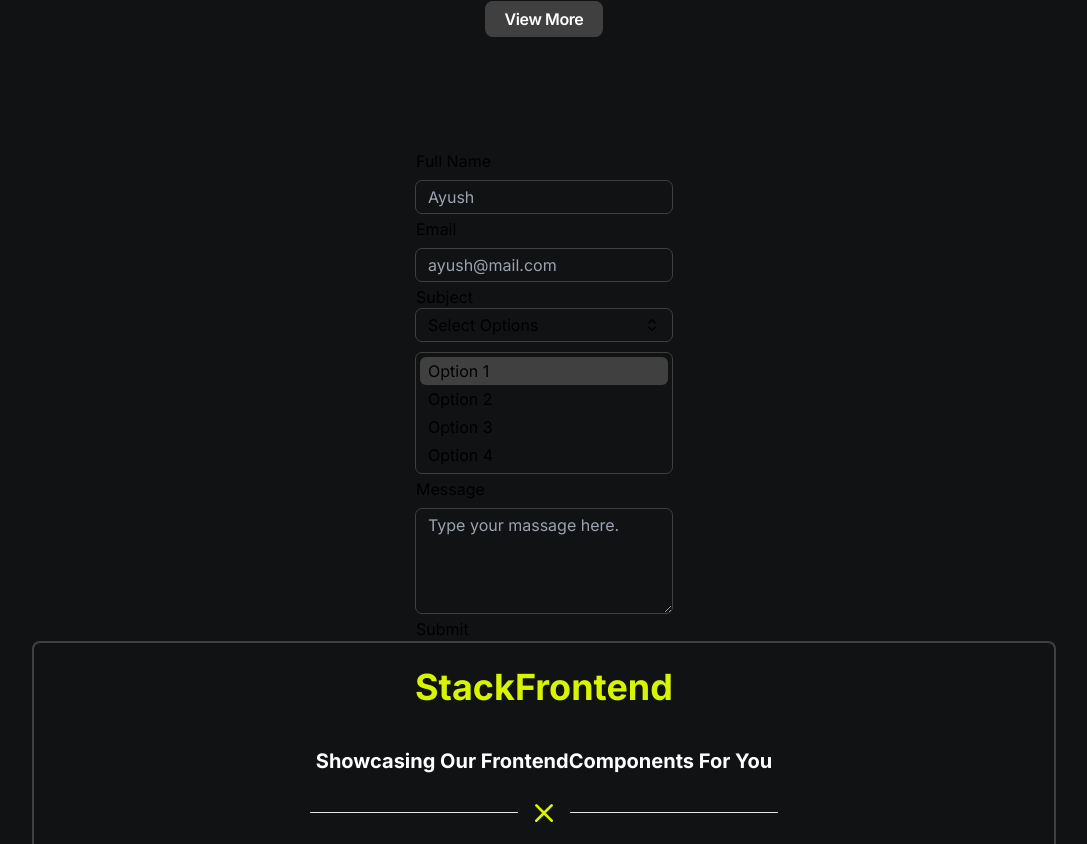
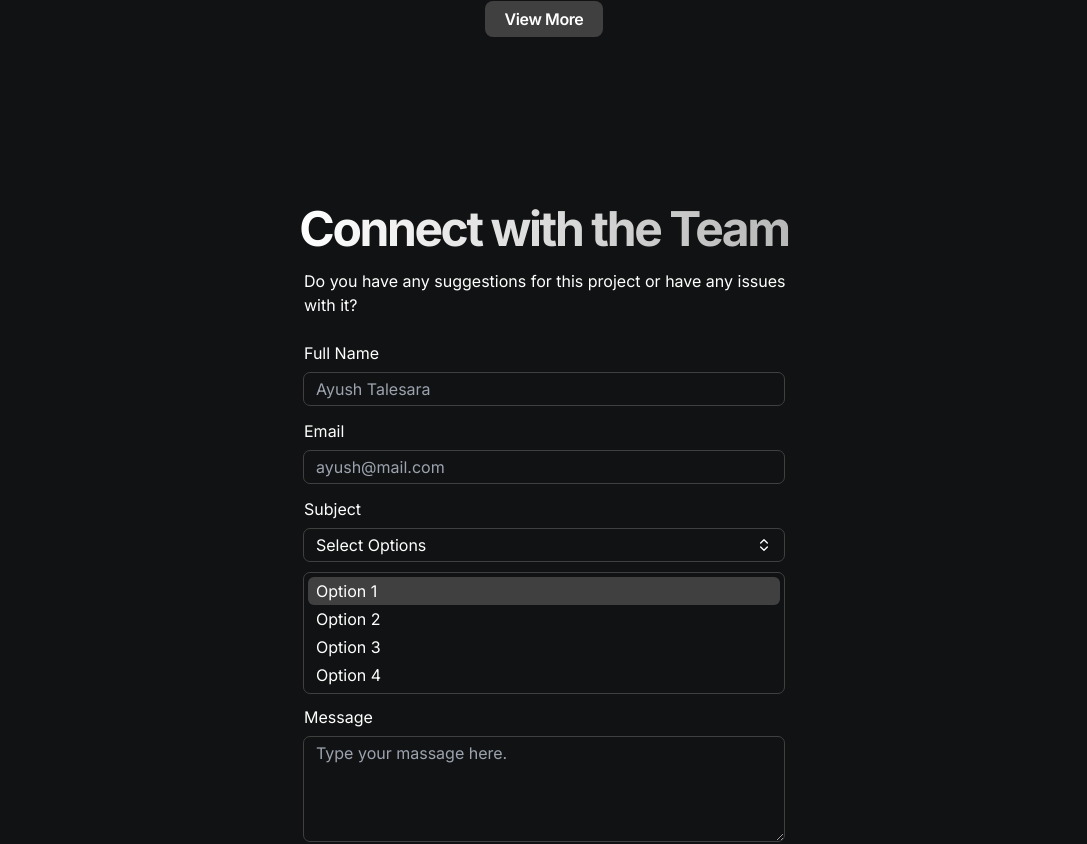
Before and after one commit to Ayusht777/FrontendStack, a React (Vite) app: page / in a window 1280 px wide. Shown: the part 4130-4974 px from the top of the page, without its empty margins (96-1183 px from the left). Built offline with nearby package versions, Linux system fonts and the light colour scheme.

Commit message:
refactor: Update QueryForm component with improved styling and form validation

```diff
--- a/src/Components/HomeComponents/QueryForm/QueryForm.jsx
+++ b/src/Components/HomeComponents/QueryForm/QueryForm.jsx
@@ -1,5 +1,6 @@
 import { useForm } from "react-hook-form";
 import DropDownMenu from "@/Components/DropDownMenu";
+import Heading from '@/Components/Shared/Heading'
 const QueryForm = () => {
   const { register, handleSubmit } = useForm();
   const onSubmit = (data) => {
@@ -7,35 +8,41 @@
   };
 
   return (
+    <div className="mx-auto max-w-lg py-4 text-white">
+      <Heading title={"Connect with the Team"} />
+      <p className=" -mt-6 mb-4 pl-4 ">
+        Do you have any suggestions for this project or have any issues with it?
+      </p>
       <form
-      className=" flex max-w-64 flex-col items-start"
+        className="  mx-auto flex  flex-col items-start px-4"
         onSubmit={handleSubmit(onSubmit)}
       >
-      <label>Full Name</label>
+        <label className="my-2">Full Name</label>
         <input
           type="text"
           {...register("FullName")}
-        className="mb-1 mt-2 box-border w-full rounded-md bg-inherit px-3 py-1 outline outline-1  outline-Border focus:outline-Logo"
-        placeholder="Ayush"
+          className="mb-1.5 box-border w-full rounded-md bg-Bg px-3 py-1 outline outline-1 outline-Border  focus:bg-Nav focus:outline-Logo"
+          placeholder="Ayush Talesara"
         />
-      <label>Email</label>
+        <label className="my-2">Email</label>
         <input
           type="email"
           {...register("Email")}
-        className="mb-1 mt-2 box-border w-full rounded-md bg-inherit px-3 py-1 outline outline-1  outline-Border focus:outline-Logo"
+          className="mb-1.5 box-border w-full rounded-md bg-Bg px-3 py-1 outline outline-1 outline-Border  focus:bg-Nav focus:outline-Logo"
           placeholder="ayush@mail.com"
         />
-      <label>Subject</label>
+        <label className="my-2">Subject</label>
         <DropDownMenu />
-      <label>Message</label>
+        <label className="my-2">Message</label>
         <textarea
           {...register("Message")}
           placeholder="Type your massage here."
           rows={4}
-        className="mb-1 mt-2 box-border w-full rounded-md  bg-inherit px-3 py-1 outline outline-1 outline-Border focus:outline-Logo"
+          className="mb-1.5 box-border w-full rounded-md  bg-Bg px-3 py-1 outline outline-1 outline-Border focus:bg-Nav focus:outline-Logo"
         ></textarea>
-      <input type="submit" />
+        <input type="submit" className="my-2" />
       </form>
+    </div>
   );
 };
 
--- /dev/null
+++ b/src/Components/HomeComponents/QueryForm/QueryFormSection.jsx
@@ -0,0 +1,11 @@
+import QueryForm from "@/Components/HomeComponents/QueryForm/QueryForm";
+
+const QueryFormSection = () => {
+  return (
+    <section className="">
+      <QueryForm />
+    </section>
+  );
+};
+
+export default QueryFormSection;
```
Lines whose indentation alone changed are shown as unchanged.
